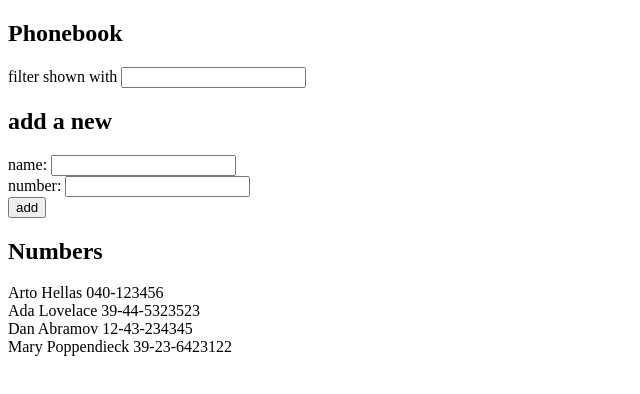
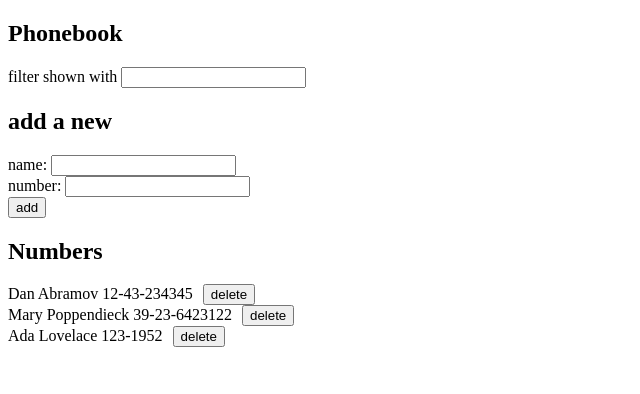
Before and after one commit to topesonen/fullstackopen, a React (Vite) app in the folder part2/phonebook/: page / in a window 1280 px wide. Shown: the top 394 px of the page, without its empty margins (0-640 px from the left). Built offline with nearby package versions, Linux system fonts and the light colour scheme; data requests are answered from the project's data file.

Commit message:
2.15 edit number

```diff
--- a/part2/phonebook/db.json
+++ b/part2/phonebook/db.json
@@ -1,15 +1,5 @@
 {
-    "persons":[
-      {
-        "name": "Arto Hellas",
-        "number": "040-123456",
-        "id": "1"
-      },
-      {
-        "name": "Ada Lovelace",
-        "number": "39-44-5323523",
-        "id": "2"
-      },
+  "persons": [
     {
       "name": "Dan Abramov",
       "number": "12-43-234345",
@@ -19,6 +9,11 @@
       "name": "Mary Poppendieck",
       "number": "39-23-6423122",
       "id": "4"
+    },
+    {
+      "id": "8492",
+      "name": "Ada Lovelace",
+      "number": "123-1952"
     }
   ]
 }
--- a/part2/phonebook/src/App.jsx
+++ b/part2/phonebook/src/App.jsx
@@ -3,6 +3,7 @@ import axios from 'axios'
 import Form from './components/Form'
 import Persons from './components/Persons'
 import Filter from './components/Filter'
+import personService from './services/persons'
 
 
 const App = () => {
@@ -12,43 +13,79 @@ const App = () => {
   const [searchTerm, setSearchTerm] = useState('')
 
   useEffect(() => {
-    console.log('effect')
-    axios
-      .get('http://localhost:3001/persons')
+    personService
+      .getAll()
       .then(response => {
         console.log('promise fulfilled')
         setPersons(response.data)
+      }).catch(error => {
+        console.log('fail at getAll()')
       })
   }, [])
-  console.log('render', persons.length, 'persons')
+  //console.log('render', persons.length, 'persons')
 
   const addPerson = (event) => {
     event.preventDefault()
     const personObject = {
       name: newName,
-      id: persons.length + 1,
-      number: newNumber
+      number: newNumber//,
+      //id: persons.length + 1,
     }
 
-    if (persons.some(person => person.name === newName)) {
+    const existingPerson = persons.find(person => person.name === newName)
+    if (existingPerson) {
       console.log("already in phonebook", {newName})
-      alert(`${newName} is already added to phonebook`)
+      if (window.confirm(`${newName} is already added to phonebook, replace old number with a new one?`)){
+        console.log("changing number for ", existingPerson.name)
+        personService
+          .update(existingPerson.id, personObject)
+          .then(updatedPerson => {
+            setPersons(persons.map(person =>
+              person.id === existingPerson.id ? updatedPerson : person
+            ))
+            setNewName('')
+            setNewNumber('')
+          })
+          .catch(error => {
+            console.error("Error updating person:", error)
+      })
+      }
     } else {
-      setPersons(persons.concat(personObject))
-      setNewName('')
-      setNewNumber('')
-      console.log(persons)
+      personService
+        .create(personObject)
+        .then(newPerson => {
+          setPersons(persons.concat(newPerson))
+          setNewName('')
+          setNewNumber('')
+        })
+        .catch(error => {
+          console.error("Error creating person:", error)
+    })
+  }
+   }
+  const removePerson = (id) => {
+    const personToRemove = persons.find(p => p.id === id)
+    if (window.confirm(`Delete ${personToRemove.name}?`)) {
+      console.log("removing person", id)
+      personService
+        .remove(String(id))  // Convert id to string here
+        .then(() => {
+          setPersons(persons.filter(person => person.id !== id))
+        })
+        .catch(error => {
+          console.error('Error removing person:', error.response ? error.response.data : error.message)
+        })
     }
-
   }
 
   const handleNameChange = (event) => setNewName(event.target.value)
   const handleNumberChange = (event) => setNewNumber(event.target.value)
   const handleSearch = (event) => setSearchTerm(event.target.value)
-
+  console.log("persons", persons)
   const namesToShow = persons.filter(person =>
     person.name.toLowerCase().includes(searchTerm.toLowerCase())
     )
+
 
     return (
       <div>
@@ -63,7 +100,7 @@ const App = () => {
           handleNumberChange={handleNumberChange}
         />
         <h2>Numbers</h2>
-        <Persons namesToShow={namesToShow} />
+        <Persons namesToShow={namesToShow} removePerson={removePerson}/>
       </div>
     )
   }
--- a/part2/phonebook/src/components/Persons.jsx
+++ b/part2/phonebook/src/components/Persons.jsx
@@ -1,16 +1,27 @@
-const Person = ({person}) => {
+const Person = ({ person, removePerson }) => {
   return (
-      <div>{person.name} {person.number}</div>
+    <div>
+      {person.name} {person.number}
+      <button
+        onClick={() => removePerson(person.id)}
+        style={{ marginLeft: '10px' }}
+      >
+        delete
+      </button>
+    </div>
   )
 }
 
-
-const Persons = ({ namesToShow }) => (
-    <>
+const Persons = ({ namesToShow, removePerson }) => (
+  <div>
     {namesToShow.map(person => (
-        <Person key={person.id} person={person} />
+      <Person
+        key={person.id}
+        person={person}
+        removePerson={removePerson}
+      />
     ))}
-    </>
+  </div>
 )
 
 export default Persons
--- /dev/null
+++ b/part2/phonebook/src/services/persons.js
@@ -0,0 +1,21 @@
+import axios from 'axios'
+const baseUrl = 'http://localhost:3001/persons'
+
+const getAll = () => {
+  return axios.get(baseUrl)
+}
+
+const create = newObject => {
+  return axios.post(baseUrl, newObject).then(response => response.data)
+}
+
+const update = (id, newObject) => {
+  return axios.put(`${baseUrl}/${id}`, newObject).then(response => response.data)
+}
+
+
+const remove = (id) => {
+    console.log("persons.js trying to remove" ,id)
+    return axios.delete(`${baseUrl}/${id}`)
+}
+export default {getAll, create, update, remove}
```
Lines whose indentation alone changed are shown as unchanged.
